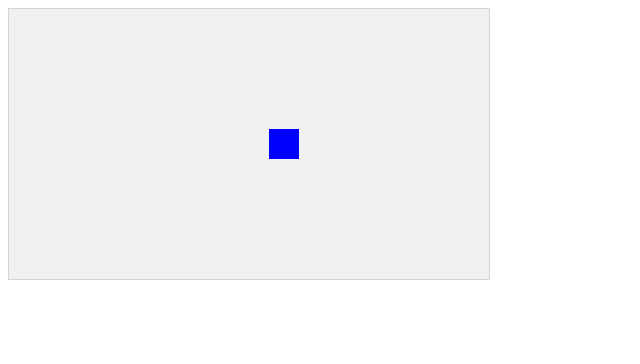
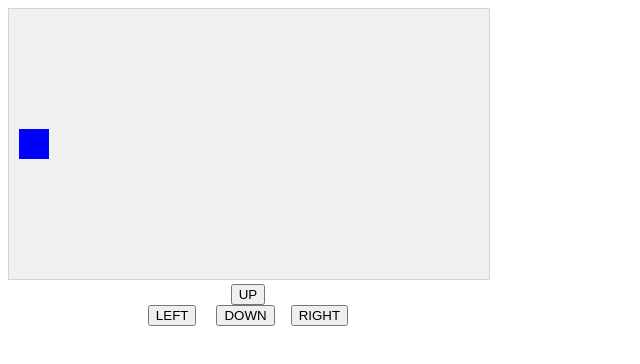
Before and after one commit to dave-lea7/PracticeJavaScript, a plain HTML site: page Flappy Bird/game.html in a window 1280 px wide. Shown: the whole page, without its empty margins (0-640 px from the left). Drawn offline with Linux system fonts and the light colour scheme.

Commit message:
move component

```diff
--- a/Flappy Bird/game.html
+++ b/Flappy Bird/game.html
@@ -8,6 +8,13 @@
     <link rel="stylesheet" type="text/css" href="style.css">
 </head>
 <body onload="startGame()">
+    <div style="text-align:center;width:480px;">
+        <button onmousedown="moveup()" onmouseup="stopMove()" ontouchstart="moveup()">UP</button><br>
+        <button onmousedown="moveleft()" onmouseup="stopMove()" ontouchstart="moveleft()">LEFT</button> &nbsp; &nbsp;
+        <button onmousedown="movedown()" onmouseup="stopMove()" ontouchstart="movedown()">DOWN</button>&nbsp; &nbsp;
+        <button onmousedown="moveright()" onmouseup="stopMove()" ontouchstart="moveright()">RIGHT</button>
+
+      </div>
     <script type="text/javascript" src="script.js"></script>
 </body>
 </html>
--- a/Flappy Bird/script.js
+++ b/Flappy Bird/script.js
@@ -25,6 +25,8 @@ function component(width, height, color, x, y)
 {
     this.width = width;
     this.height = height;
+    this.speedX = 0;
+    this.speedY = 0;
     this.x = x;
     this.y = y;
     this.update = function()
@@ -33,11 +35,42 @@ function component(width, height, color, x, y)
         ctx.fillStyle = color;
         ctx.fillRect(this.x, this.y, this.width, this.height);
     }
+    this.newPos = function()
+    {
+        this.x += this.speedX;
+        this.y += this.speedY;
+    }
 }
 
 function updateGameArea()
 {
     myGameArea.clear();
-    myGamePiece.x += 1;
+    myGamePiece.newPos();
     myGamePiece.update();
 }
+
+function moveup()
+{
+    myGamePiece.speedY -= 1;
+}
+
+function movedown()
+{
+    myGamePiece.speedY += 1;
+}
+
+function moveleft()
+{
+    myGamePiece.speedX -= 1;
+}
+
+function moveright()
+{
+    myGamePiece.speedX += 1;
+}
+
+function stopMove()
+{
+    myGamePiece.speedX = 0;
+    myGamePiece.speedY = 0;
+}
```
